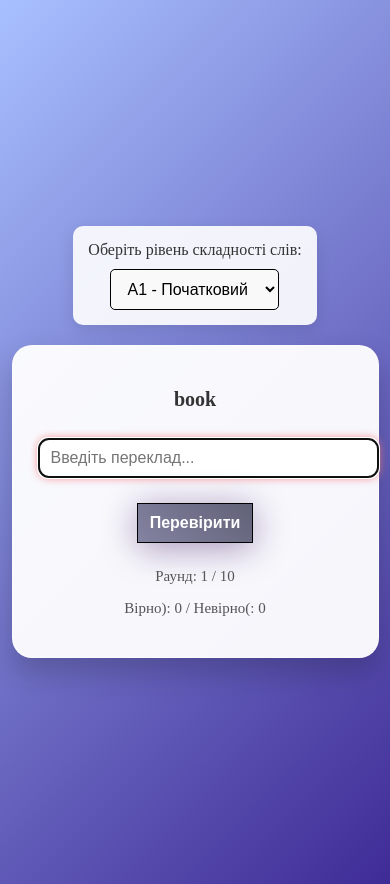
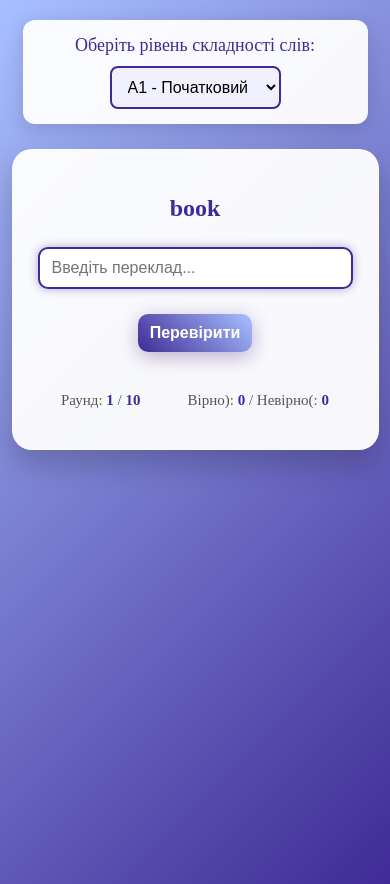
Before and after one commit to elesina99/12lr, a plain HTML site: page index.html in a window 390 px wide. Drawn offline with nearby package versions, Linux system fonts and the light colour scheme.

Commit message:
Update style.css

```diff
--- a/style.css
+++ b/style.css
@@ -1,42 +1,52 @@
 body {
     font-family: 'Times New Roman', Times, serif;
     display: flex;
-    flex-direction: column; /* Змінимо напрямок для розміщення селектора зверху */
+    flex-direction: column;
     align-items: center;
     justify-content: center;
     min-height: 100vh;
+    /* Яскравий градієнтний фон */
     background: linear-gradient(135deg, #a8c0ff, #3f2b96);
     margin: 0;
     padding: 20px;
     color: #333;
 }
 
-/* Стилі для селектора складності */
+/* --- Стилі для селектора складності --- */
 .difficulty-select {
-    margin-bottom: 20px;
-    padding: 15px 30px; /* Збільшимо падінг */
-    background: rgba(255, 255, 255, 0.9);
-    border-radius: 10px;
-    box-shadow: 0 5px 15px rgba(0, 0, 0, 0.1);
+    margin-bottom: 25px; /* Більший відступ від картки */
+    padding: 15px 30px;
+    background: rgba(255, 255, 255, 0.95); /* Світлий фон */
+    border-radius: 12px;
+    box-shadow: 0 5px 20px rgba(0, 0, 0, 0.15);
     display: flex;
-    gap: 15px; /* Простір між елементами */
+    gap: 15px;
     align-items: center;
+    font-size: 18px;
+    font-weight: 500;
+}
+
+.difficulty-select label {
+    color: #3f2b96;
 }
 
 #difficulty {
-    padding: 8px 15px;
-    border-radius: 5px;
-    border: 1px solid #000000;
-    font-size: 16px;
+    padding: 10px 18px;
+    border-radius: 8px;
+    border: 2px solid #3f2b96; /* Акцентний колір рамки */
+    font-size: 17px;
     cursor: pointer;
-    background-color: #f9f9f9;
+    background-color: #f0f0ff; /* Дуже світлий фон для селектора */
+    transition: all 0.3s ease;
 }
 
 #difficulty:focus {
-    border-color: #3f2b96;
-    box-shadow: 0 0 5px rgba(63, 43, 150, 0.5);
+    border-color: #f7797d; /* Рожевий акцент при фокусі */
+    box-shadow: 0 0 10px rgba(247, 121, 125, 0.7);
     outline: none;
 }
+/* -------------------------------------- */
+
 
 .card {
     background: rgba(255, 255, 255, 0.95);
@@ -47,44 +57,53 @@ body {
     max-width: 450px;
     width: 100%;
     text-align: center;
+    transition: box-shadow 0.3s ease;
 }
 
 .card:hover {
-    box-shadow: 0 25px 40px rgba(0, 0, 0, 0.9);
+    box-shadow: 0 25px 40px rgba(0, 0, 0, 0.3); /* Виразніша тінь при наведенні */
 }
 
-/* ... Решта стилів залишаються без змін ... */
+#word {
+    font-size: 2em;
+    color: #3f2b96; /* Акцентний колір для слова */
+    margin-bottom: 15px;
+}
 
 input {
     width: 100%;
-    padding: 12px 15px;
+    padding: 14px 15px;
     margin-top: 10px;
     border-radius: 10px;
-    border: 1px solid #000000;
+    border: 2px solid #ccc; /* Трохи товстіша рамка */
     font-size: 18px;
+    box-sizing: border-box; /* Важливо для коректного відображення width: 100% */
 }
 
 input:focus {
-    border-color: #000000;
-    box-shadow: 0 0 8px rgba(247, 121, 125, 0.9);
+    border-color: #3f2b96;
+    box-shadow: 0 0 10px rgba(63, 43, 150, 0.4);
+    outline: none;
 }
 
 button {
     margin-top: 25px;
     padding: 12px 35px;
-    border: 1px solid #000000;
-    background: linear-gradient(45deg, #8383a2, #616177);
+    border: none; /* Забираємо стандартну рамку */
+    border-radius: 10px;
+    background: linear-gradient(45deg, #3f2b96, #a8c0ff); /* Градієнт */
     color: white;
     font-size: 18px;
     font-weight: 600;
     cursor: pointer;
-    box-shadow: 0 5px 35px rgba(49, 0, 90, 0.4);
+    box-shadow: 0 5px 20px rgba(49, 0, 90, 0.3);
     transition: all 0.3s ease;
 }
 
 button:hover {
-    background: linear-gradient(45deg, #310062, #4b0082);
-    box-shadow: 0 8px 20px rgba(255, 255, 255, 0.6);
+    background: linear-gradient(45deg, #a8c0ff, #3f2b96); /* Зворотний градієнт при наведенні */
+    box-shadow: 0 8px 25px rgba(255, 255, 255, 0.4);
+    transform: translateY(-2px);
 }
 
 .stats {
@@ -92,18 +111,27 @@ button:hover {
     font-size: 17px;
     font-weight: 500;
     color: #555;
+    display: flex;
+    justify-content: space-around;
 }
 
+.stats span {
+    font-weight: 700;
+    color: #3f2b96;
+}
+
+/* --- Стилі для модального вікна --- */
 .modal {
-    display: none; /* Змінено для кращої сумісності з jQuery */
+    display: none;
     position: fixed;
     left: 0;
     top: 0;
     width: 100%;
     height: 100%;
-    background: rgba(63, 43, 150, 0.85);
+    background: rgba(63, 43, 150, 0.9); /* Темніший оверлей */
     justify-content: center;
     align-items: center;
+    z-index: 1000;
 }
 
 .modal-content {
@@ -113,28 +141,42 @@ button:hover {
     text-align: center;
     max-width: 450px;
     width: 90%;
-    box-shadow: 0 10px 40px rgba(0,0,0,0.4);
+    box-shadow: 0 15px 50px rgba(0,0,0,0.5);
+    /* Анімація появи (якщо підключити її у body) */
     animation: fadeInModal 0.4s ease;
 }
-@media (max-width: 480px) {
-    .card {
-        padding: 25px;
-        max-width: 90%;
+
+#summary {
+    font-size: 1.1em;
+    line-height: 1.6;
+}
+
+#restartBtn {
+    margin-top: 30px;
+}
+
+/* --- Медіа-запити для мобільних пристроїв --- */
+@media (max-width: 550px) {
+    body {
+        justify-content: flex-start; /* Центруємо зверху */
     }
     .difficulty-select {
         flex-direction: column;
         gap: 10px;
         padding: 15px;
+        width: 90%;
+        max-width: 450px;
+    }
+    .card {
+        padding: 25px;
+        max-width: 90%;
     }
     input, button, #difficulty {
         font-size: 16px;
         padding: 10px 12px;
     }
-    h1 {
-        font-size: 22px;
-    }
-    h2 {
-        font-size: 20px;
+    #word {
+        font-size: 1.5em;
     }
     .stats {
         font-size: 15px;
```
